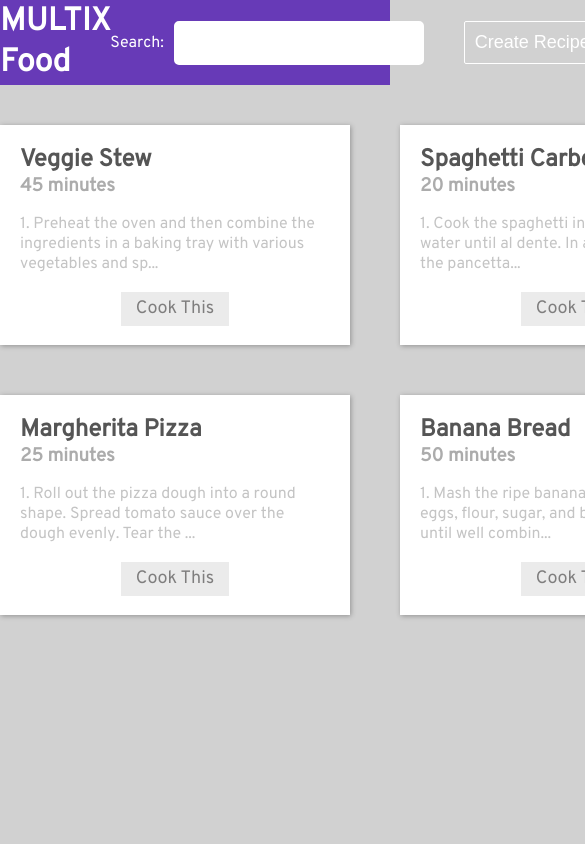
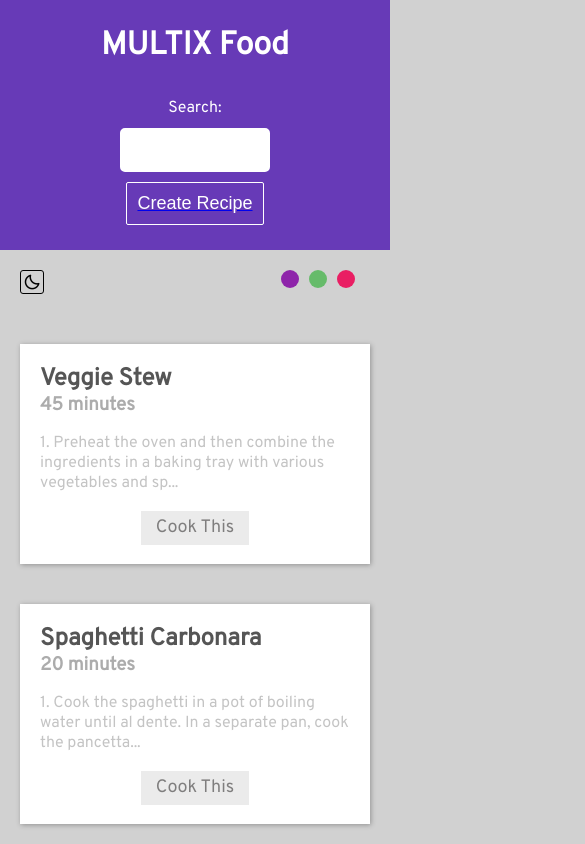
Before and after one commit to MohiiiReza051/react-recipes, a React (Create React App) app: page / in a window 390 px wide. Shown: the top 844 px of the page, 585 px wide, since content can reach past the window. Built offline with nearby package versions, Linux system fonts and the light colour scheme; data requests are answered from the project's data file.

Commit message:
add theme change feature in Home and make it responsive

```diff
--- a/public/index.html
+++ b/public/index.html
@@ -2,42 +2,13 @@
 <html lang="en">
   <head>
     <meta charset="utf-8" />
-    <link rel="icon" href="%PUBLIC_URL%/favicon.ico" />
     <meta name="viewport" content="width=device-width, initial-scale=1" />
-    <meta name="theme-color" content="#000000" />
-    <meta
-      name="description"
-      content="Web site created using create-react-app"
-    />
-    <link rel="apple-touch-icon" href="%PUBLIC_URL%/logo192.png" />
-    <!--
-      manifest.json provides metadata used when your web app is installed on a
-      user's mobile device or desktop. See https://developers.google.com/web/fundamentals/web-app-manifest/
-    -->
+    <link href='https://unpkg.com/boxicons@2.1.4/css/boxicons.min.css' rel='stylesheet'>
     <link rel="manifest" href="%PUBLIC_URL%/manifest.json" />
-    <!--
-      Notice the use of %PUBLIC_URL% in the tags above.
-      It will be replaced with the URL of the `public` folder during the build.
-      Only files inside the `public` folder can be referenced from the HTML.
-
-      Unlike "/favicon.ico" or "favicon.ico", "%PUBLIC_URL%/favicon.ico" will
-      work correctly both with client-side routing and a non-root public URL.
-      Learn how to configure a non-root public URL by running `npm run build`.
-    -->
     <title>React App</title>
   </head>
   <body>
     <noscript>You need to enable JavaScript to run this app.</noscript>
     <div id="root"></div>
-    <!--
-      This HTML file is a template.
-      If you open it directly in the browser, you will see an empty page.
-
-      You can add webfonts, meta tags, or analytics to this file.
-      The build step will place the bundled scripts into the <body> tag.
-
-      To begin the development, run `npm start` or `yarn start`.
-      To create a production bundle, use `npm run build` or `yarn build`.
-    -->
   </body>
 </html>
--- a/src/Components/Home/index.js
+++ b/src/Components/Home/index.js
@@ -8,9 +8,19 @@ const Home = () =>
   const {isLoading, err, resJson: recipes} = useFetch('http://localhost:3000/recipes');
 
   return (
-    <div className='recipes-list'>
-      { recipes && recipes.map(r => <RecipeList key={r.id} recipe={r} /> )}
-    </div>
+    <>
+      <div className="icons-con">
+        <i className='bx bx-moon'></i>
+        <div className="solid-circles">
+          <div className="purple"></div>
+          <div className="green"></div>
+          <div className="red"></div>
+        </div>
+      </div>
+      <div className='recipes-list'>
+        { recipes && recipes.map(r => <RecipeList key={r.id} recipe={r} /> )}
+      </div>
+    </>
   )
 }
 export default Home;
--- a/src/styles/App.css
+++ b/src/styles/App.css
@@ -21,3 +21,43 @@ body {
   font-family: "overpass-regular";
   background-color: #d1d1d1;
 }
+
+@media (max-width: 1350px) {
+  .recipes-list {
+      max-width: 750px;
+      grid-template-columns: 1fr 1fr;
+  }
+  .icons-con {
+      max-width: 750px;
+  }
+}
+@media (max-width: 900px) {
+  .recipes-list {
+      max-width: 350px;
+      grid-template-columns: 1fr;
+  }
+  .icons-con {
+      max-width: 350px;
+  }
+}
+@media (max-width: 700px) {
+  .nav-con {
+      flex-direction: column;
+      height: 250px !important;
+      gap: 20px;
+  }
+  .nav-con form {
+    flex-direction: column;
+  }
+  .nav-con .page-title {
+      margin-top: 20px;
+  }
+  .nav-con .search-field {
+    width: 150px;
+  }
+  .nav-con input[type="button"] {
+    display: block;
+    margin: 0 auto;
+    margin-bottom: 20px;
+  }
+}
--- a/src/styles/Home.css
+++ b/src/styles/Home.css
@@ -1,8 +1,54 @@
+.icons-con {
+    max-width: 1200px;
+    display: flex;
+    justify-content: space-between;
+    margin: 0 auto;
+    margin-top: 20px;
+}
+.bx-moon {
+    color: var(--black);
+    border: 1px solid var(--black);
+    border-radius: 3px;
+    padding: 2px;
+    font-size: 18px;
+    transition: 0.4s;
+    cursor: pointer;
+}
+.bx-moon:hover {
+    color: var(--white);
+    border: 1px solid var(--white);
+    background-color: var(--black);
+}
+.solid-circles {
+    display: flex;
+    gap: 10px;
+    margin-right: 15px;
+}
+.solid-circles div {
+    width: 18px;
+    height: 18px;
+    border-radius: 50%;
+    background-color: #66BB6A;
+    cursor: pointer;
+    transition: 0.2s;
+}
+.solid-circles div:hover {
+    scale: 1.2;
+}
+.solid-circles .red {
+    background-color: #E91E63;
+}
+.solid-circles .green {
+    background-color: #66BB6A;
+}
+.solid-circles .purple {
+    background-color: #8E24AA;
+}
 .recipes-list {
     display: grid;
     grid-template-columns: 1fr 1fr 1fr;
-    grid-gap: 50px;
-    margin: 40px auto;
+    grid-gap: 40px;
+    margin: 50px auto;
     max-width: 1200px;
 }
 .recipes-list .card {
```
